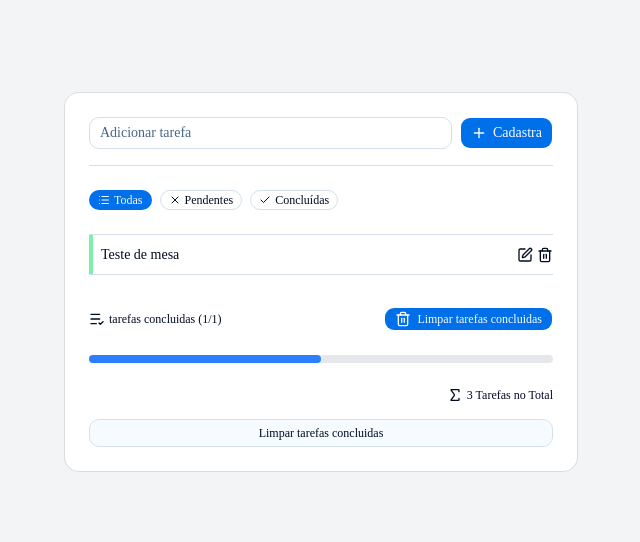
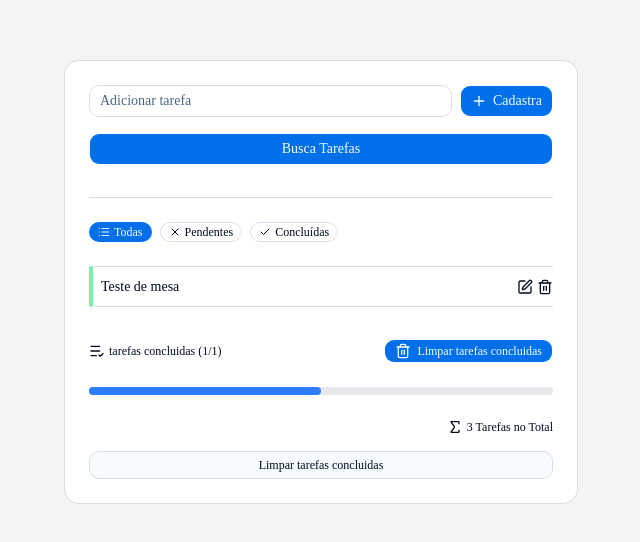
Before and after one commit to Davidds5/lista-de-tarefas, a Next.js app: page / in a window 1280 px wide. Shown: the part 118-660 px from the top of the page, without its empty margins (319-959 px from the left). Built offline with nearby package versions, Linux system fonts and the light colour scheme; no server answers.

Commit message:
feat: implement task retrieval server action and integrate into homepage UI

```diff
--- a/src/_actions/get_task_from_db.ts
+++ b/src/_actions/get_task_from_db.ts
@@ -7,8 +7,10 @@ export const getTasks = async () => {
 
         if (!tasks) return
 
+        console.log("tarefas buscadas no banco: ", tasks)
         return tasks
     } catch (error) {
+        console.error("Erro ao buscar tarefas: ", error)
         throw error
     }
 }
--- a/src/app/page.tsx
+++ b/src/app/page.tsx
@@ -1,3 +1,4 @@
+"use client"
 import EditTask from "@/components/edit-task";
 import { AlertDialog, AlertDialogAction, AlertDialogCancel, AlertDialogContent, AlertDialogFooter, AlertDialogHeader, AlertDialogTitle, AlertDialogTrigger } from "@/components/ui/alert-dialog";
 import { Badge } from "@/components/ui/badge";
@@ -6,9 +7,26 @@ import { Card } from "@/components/ui/card"
 import { Input } from "@/components/ui/input"
 import { Separator } from "@/components/ui/separator"
 import { Plus, List, Check, X, Trash, ListCheck, Sigma } from 'lucide-react';
+import { getTasks } from "@/_actions/get_task_from_db";
+import { useState, useEffect } from "react";
+import { Task } from "@/generated/prisma/client";
+import { TaskScalarFieldEnum } from "@/generated/prisma/internal/prismaNamespace";
+
+const Home = () => {
+
+  const [minhasTarefas, settualizarTarefas] = useState<Task[]>([])
+
+  const handleGetTask = async () => {
+    const task = await getTasks();
+
+    if (!task) return
+
+    setatualizarTarefas(task)
+  }
+
+  console.log(minhasTarefas)
 
 
-const Home = () => {
   return (
     <main className="w-full h-screen bg-gray-100 flex justify-center items-center">
       <Card className="w-lg p-6">
@@ -18,7 +36,10 @@ const Home = () => {
           <Button variant={"default"} className="cursor-pointer"> <Plus />Cadastra</Button>
         </div>
 
-        <Separator />
+
+        <Button onClick={handleGetTask}>Busca Tarefas</Button>
+
+        <Separator className="mt-4" />
 
         { /**tags de finalizados pendentes e concluidos*/}
         <div className="flex py-2 gap-2">
@@ -89,4 +110,5 @@ const Home = () => {
     </main >
   )
 }
+
 export default Home
```
